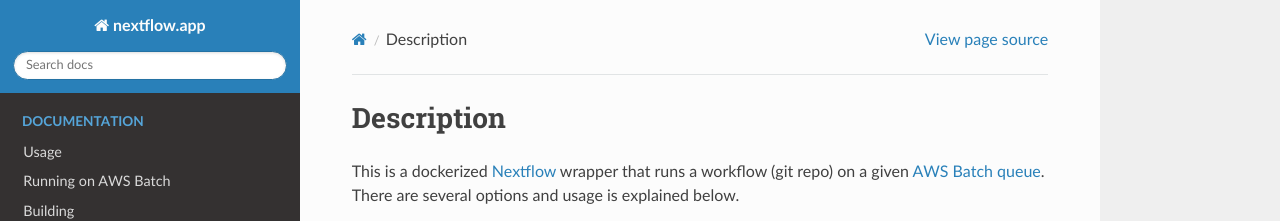
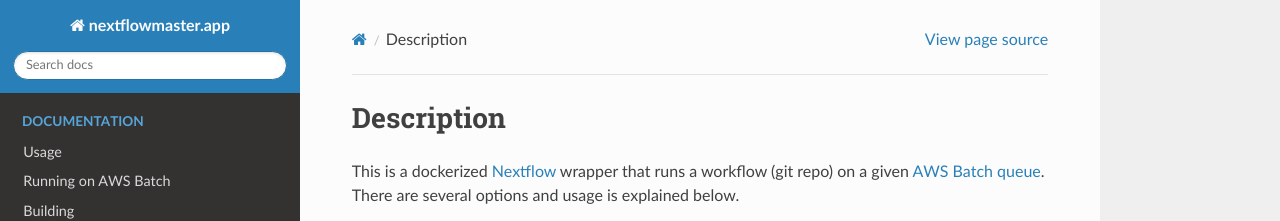
Before and after one commit to pjongeneel/nextflow_docker, a Sphinx documentation site: the page built from docs/index.rst, in a window 1280 px wide. Shown: the top 221 px of the page. Built offline with Sphinx 7.4.7 and the Read the Docs theme 2.0.0, drawn with Linux system fonts in a browser that asks for light colours.

Commit message:
cleaned up last commit

```diff
--- a/buildspec.yml
+++ b/buildspec.yml
@@ -16,7 +16,6 @@ phases:
       - ACCOUNT_ID=`echo ${CODEBUILD_BUILD_ARN} | cut -f5 -d':'`
       - REPO=`basename ${CODEBUILD_SOURCE_REPO_URL} .git`
       - REPOSITORY_URI=${ACCOUNT_ID}.dkr.ecr.${AWS_REGION}.amazonaws.com/${REPO}
-      - echo REPOSITORY_URI:${REPOSITORY_URI}
       - IMAGE_TAG=${CODEBUILD_RESOLVED_SOURCE_VERSION:=latest}
       - PROJECT_BUCKET=${REPO//_}.app
   build:
--- a/docs/conf.py
+++ b/docs/conf.py
@@ -18,7 +18,7 @@ sys.path.insert(0, os.path.abspath('..'))
 
 # -- Project information -----------------------------------------------------
 
-project = 'nextflow.app'
+project = 'nextflowmaster.app'
 copyright = '2020, Patrick Jongeneel'
 author = 'Patrick Jongeneel'
 
```
